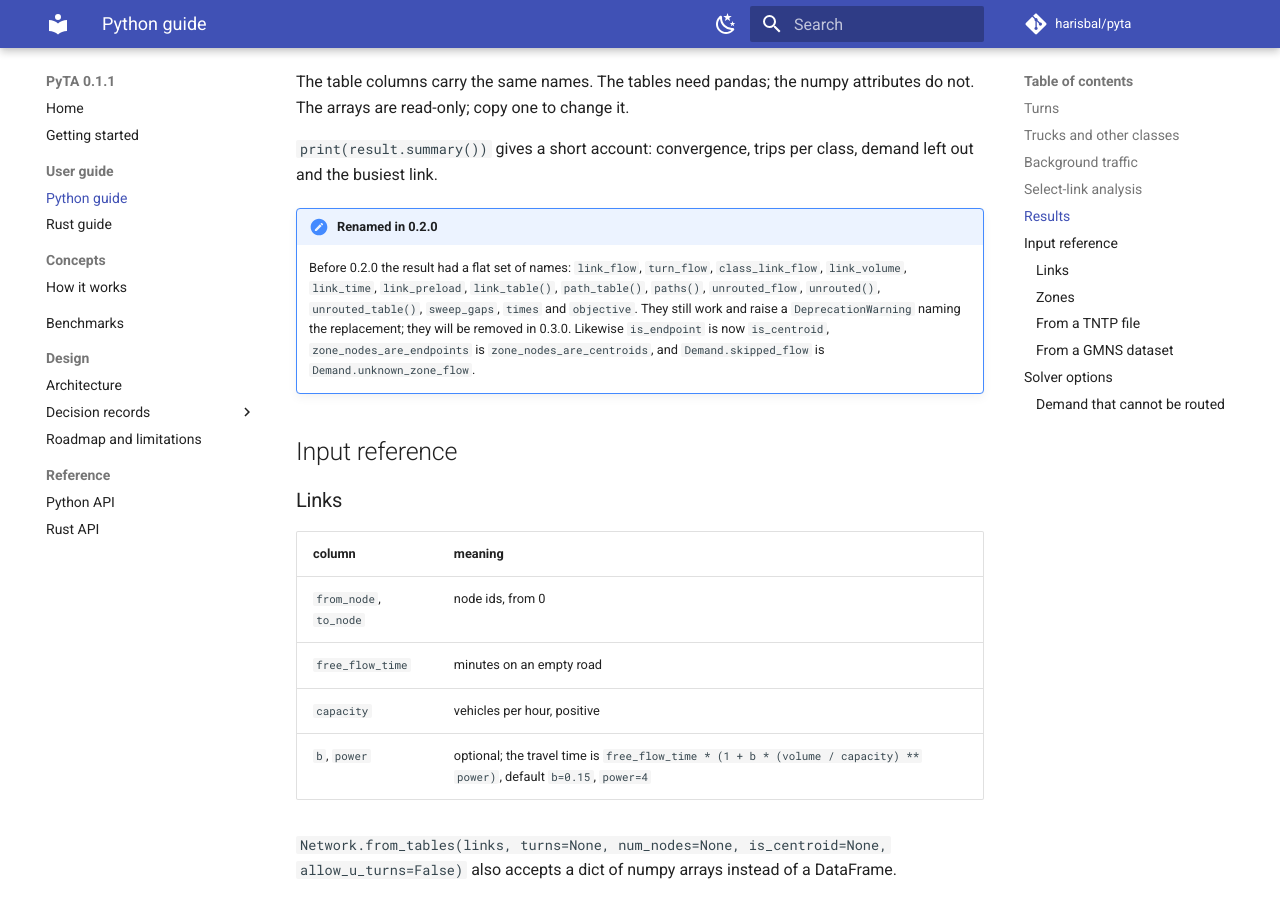
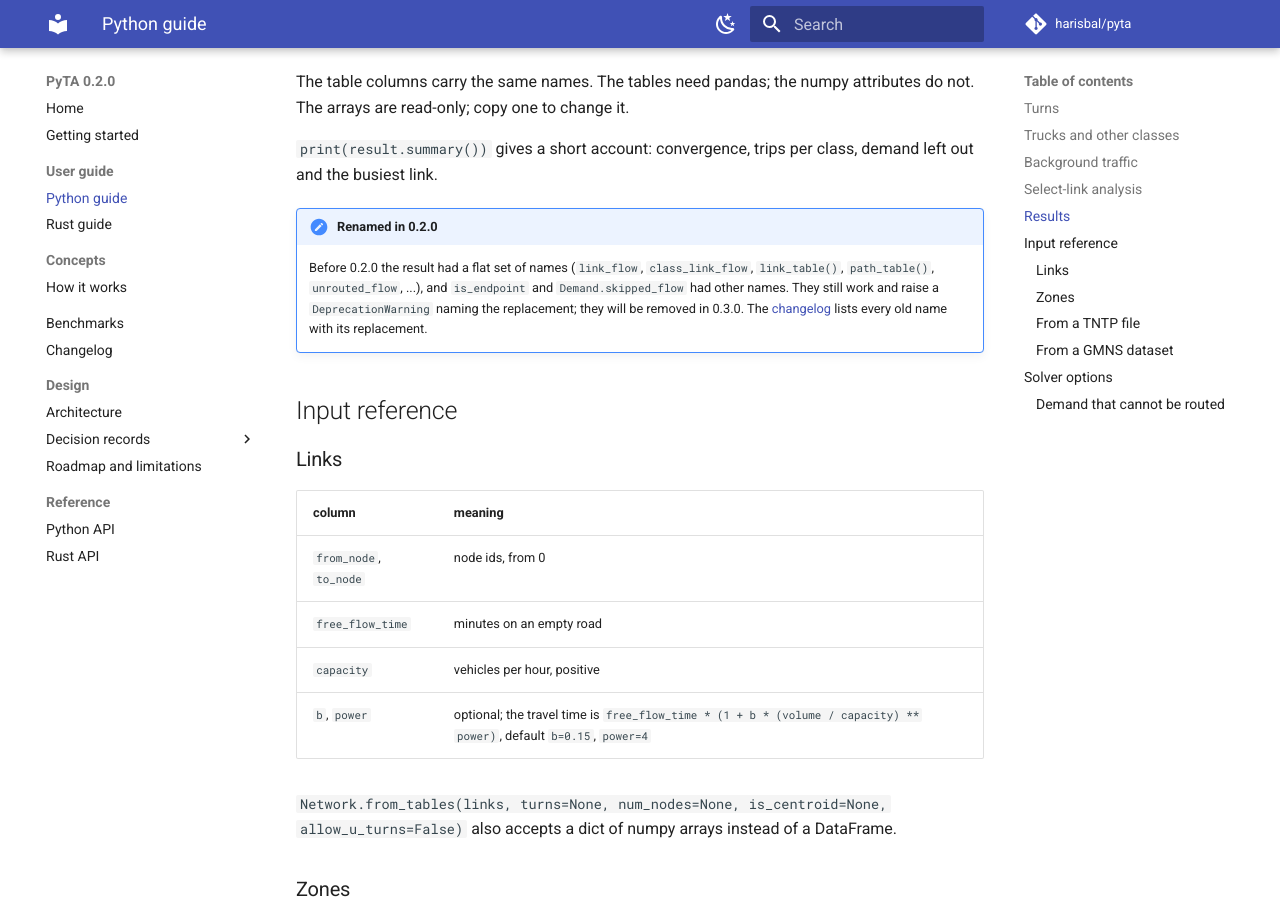
Before and after one commit to harisbal/pyta, an MkDocs documentation site: the page built from docs/guide/python.md, in a window 1280 px wide and 900 px high, scrolled down 3715 px. Built offline with MkDocs 1.6.1 and Material for MkDocs 9.7.7, drawn with Linux system fonts in a browser that asks for light colours; comment, search, counter and statistics services are not loaded.

Commit message:
Bump to 0.2.0; add a changelog with the old-to-new names
Co-Authored-By: Claude Sonnet 5.5 <noreply@anthropic.com>
Claude-Session: https://claude.ai/code/session_01H28usXH3LJ6cwe7kqi95Lu

```diff
--- a/Cargo.toml
+++ b/Cargo.toml
@@ -3,7 +3,7 @@ members = ["crates/core", "crates/io", "crates/python"]
 resolver = "2"
 
 [workspace.package]
-version = "0.1.1"
+version = "0.2.0"
 edition = "2024"
 license = "MIT"
 repository = "https://github.com/harisbal/pyta"
--- a/docs/guide/python.md
+++ b/docs/guide/python.md
@@ -144,12 +144,10 @@ read-only; copy one to change it.
 `print(result.summary())` gives a short account: convergence, trips per class, demand left out and the busiest link.
 
 !!! note "Renamed in 0.2.0"
-    Before 0.2.0 the result had a flat set of names: `link_flow`, `turn_flow`, `class_link_flow`,
-    `link_volume`, `link_time`, `link_preload`, `link_table()`, `path_table()`, `paths()`, `unrouted_flow`,
-    `unrouted()`, `unrouted_table()`, `sweep_gaps`, `times` and `objective`. They still work and raise a
-    `DeprecationWarning` naming the replacement; they will be removed in 0.3.0. Likewise `is_endpoint` is
-    now `is_centroid`, `zone_nodes_are_endpoints` is `zone_nodes_are_centroids`, and `Demand.skipped_flow` is
-    `Demand.unknown_zone_flow`.
+    Before 0.2.0 the result had a flat set of names (`link_flow`, `class_link_flow`, `link_table()`,
+    `path_table()`, `unrouted_flow`, ...), and `is_endpoint` and `Demand.skipped_flow` had other names. They
+    still work and raise a `DeprecationWarning` naming the replacement; they will be removed in 0.3.0. The
+    [changelog](../changelog.md) lists every old name with its replacement.
 
 ## Input reference
 
--- a/mkdocs.yml
+++ b/mkdocs.yml
@@ -47,6 +47,7 @@ nav:
   - Concepts:
       - How it works: concepts/how-it-works.md
   - Benchmarks: benchmarks.md
+  - Changelog: changelog.md
   - Design:
       - Architecture: design/architecture.md
       - Decision records:
```
Also changed, not shown: README.md (+2 -2 lines), docs/changelog.md (added, +50 -0 lines), 2 other files.
